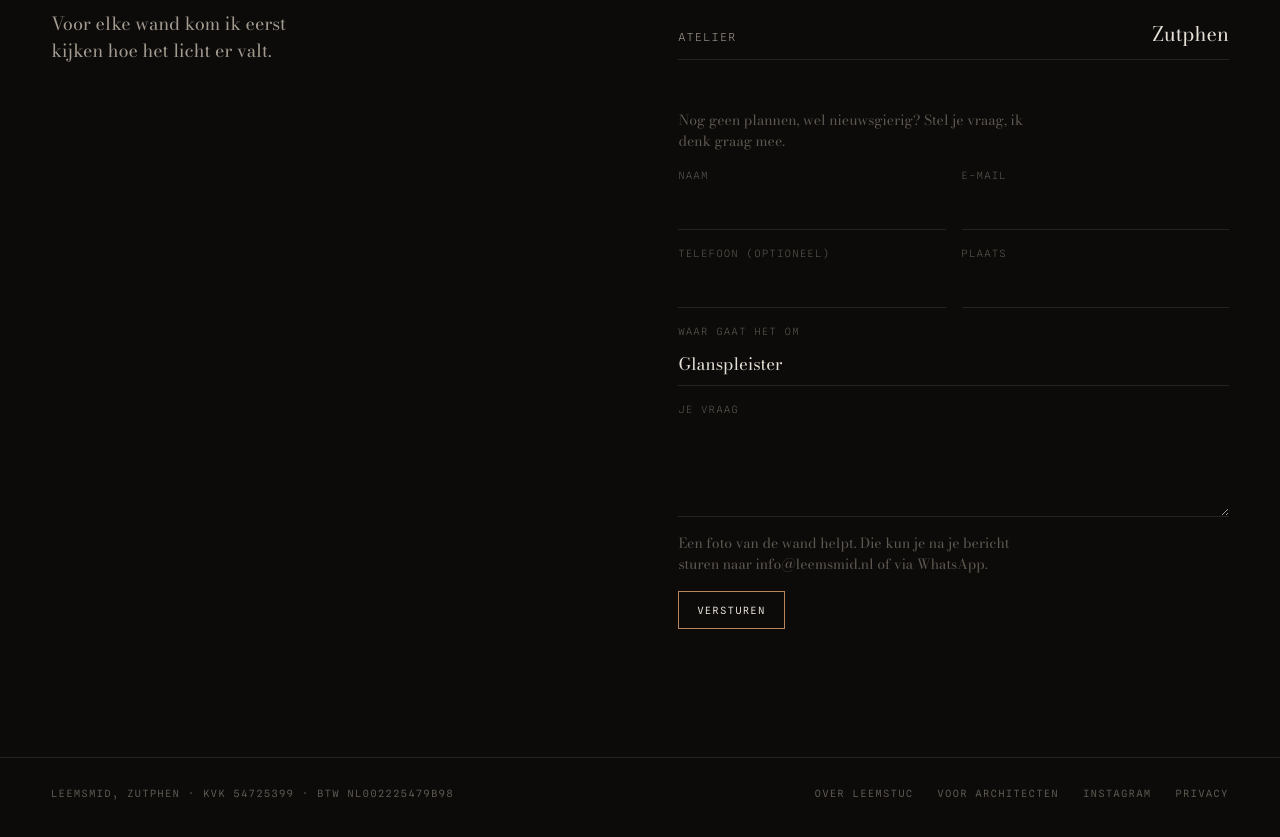
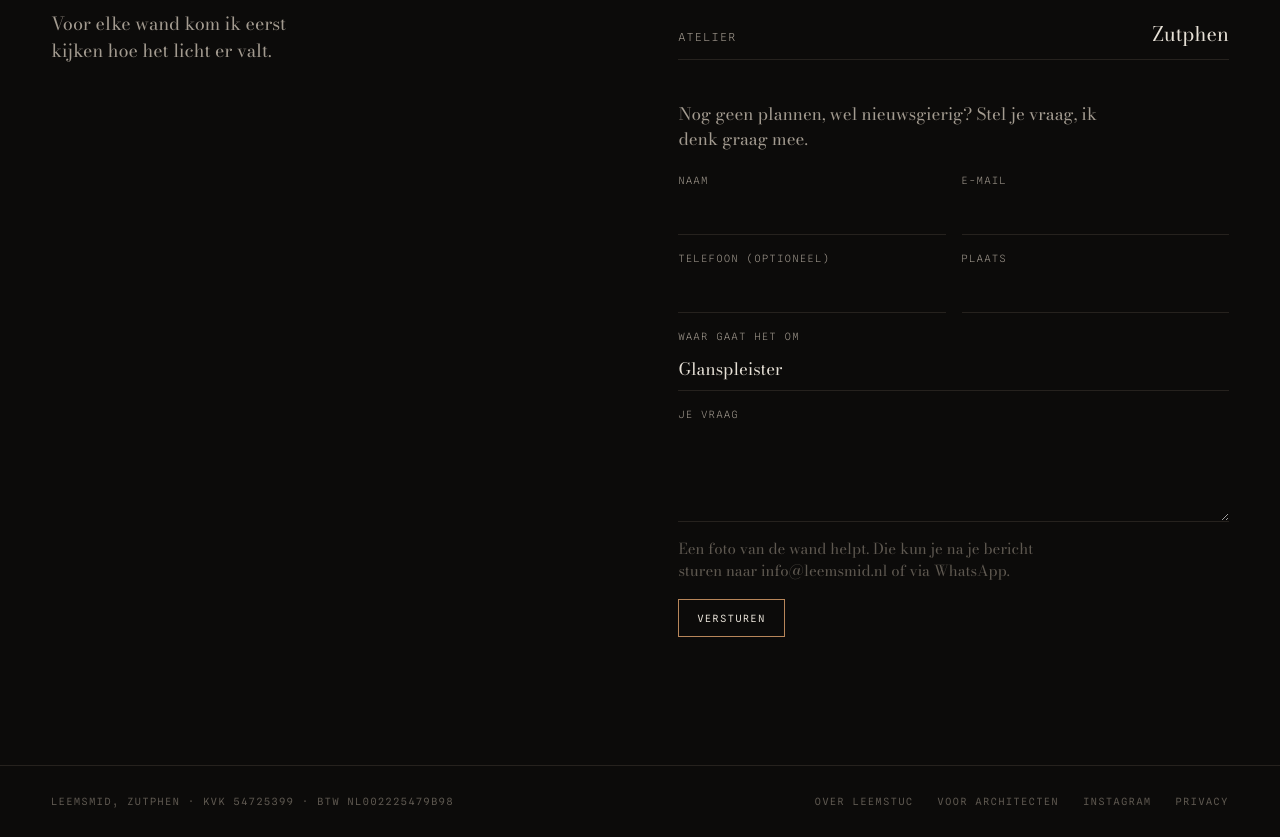
Before and after one commit to TomSmit/Leemsmid, a plain HTML site: page index.html in a window 1280 px wide. Shown: the part 2775-3612 px from the top of the page. Drawn offline with Linux system fonts and the light colour scheme.

Commit message:
contactformulier iupdate

```diff
--- a/index.html
+++ b/index.html
@@ -276,10 +276,10 @@ footer .quiet{display:flex;gap:24px;flex-wrap:wrap}
       <div class="line"><span class="label">Atelier</span><span>Zutphen</span></div>
       <!--FORM--><!-- formulier: bron tools/formulier.html, wordt door tools/bouw.py ingevoegd zodra https://formspree.io/f/xljbgwpn in bouw.py is ingevuld -->
 <style>
-.aform{margin-top:28px;display:grid;gap:16px;position:relative}
+.aform{margin-top:20px;display:grid;gap:16px;position:relative}
 .aform .rij{display:grid;grid-template-columns:repeat(2,minmax(0,1fr));gap:16px}
 @media (max-width:560px){.aform .rij{grid-template-columns:minmax(0,1fr)}}
-.aform label{display:grid;gap:4px;font-family:var(--mono);font-weight:300;font-size:10px;letter-spacing:.16em;text-transform:uppercase;color:var(--ink-faint)}
+.aform label{display:grid;gap:4px;font-family:var(--mono);font-weight:300;font-size:10px;letter-spacing:.16em;text-transform:uppercase;color:var(--ink-soft)}
 .aform input,.aform select,.aform textarea{font-family:var(--serif);font-size:17px;letter-spacing:normal;text-transform:none;color:var(--ink);background:transparent;border:0;border-bottom:1px solid var(--rule);border-radius:0;padding:8px 0;width:100%}
 .aform select{appearance:none;cursor:pointer}
 .aform option{color:#141210;background:#fff}
@@ -288,11 +288,12 @@ footer .quiet{display:flex;gap:24px;flex-wrap:wrap}
 .aform .hp{position:absolute;left:-9999px;width:1px;height:1px;opacity:0}
 .aform button{justify-self:start;font-family:var(--mono);font-size:10px;letter-spacing:.16em;text-transform:uppercase;background:none;color:var(--ink);border:1px solid var(--earth);padding:12px 18px;cursor:pointer}
 .aform button:disabled{opacity:.5;cursor:default}
-.aform .klein{font-size:14px;color:var(--ink-faint);margin:0}
+.aform .klein{font-size:15px;color:var(--ink-faint);margin:0}
+.aform .intro{font-size:17px;color:var(--ink-soft);margin:0 0 4px}
 .aform .status{font-size:17px;color:var(--ink-soft);margin:0}
 </style>
 <form class="aform" action="https://formspree.io/f/xljbgwpn" method="POST">
-  <p class="klein">Nog geen plannen, wel nieuwsgierig? Stel je vraag, ik denk graag mee.</p>
+  <p class="intro">Nog geen plannen, wel nieuwsgierig? Stel je vraag, ik denk graag mee.</p>
   <div class="rij"><label>Naam<input name="naam" required autocomplete="name"></label><label>E-mail<input type="email" name="email" required autocomplete="email"></label></div>
   <div class="rij"><label>Telefoon (optioneel)<input type="tel" name="telefoon" autocomplete="tel"></label><label>Plaats<input name="plaats" autocomplete="address-level2"></label></div>
   <label>Waar gaat het om<select name="onderwerp"><option>Glanspleister</option><option>Leemfinish</option><option>Weet ik nog niet</option><option>Gewoon een vraag</option></select></label>
```
Also changed, not shown: leemfinish/index.html (+5 -4 lines), leemstuc/index.html (+5 -4 lines), tools/formulier.html (+5 -4 lines).
